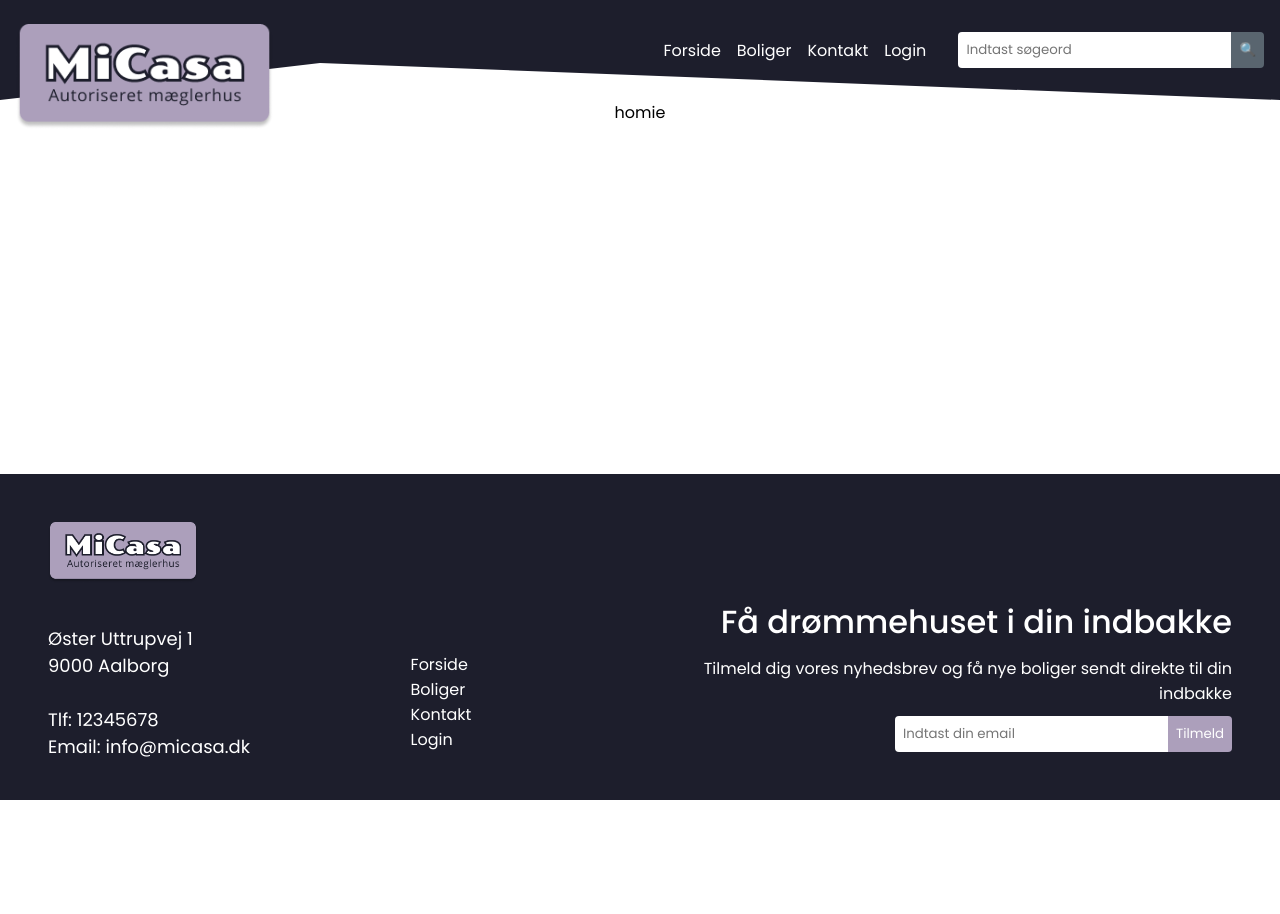
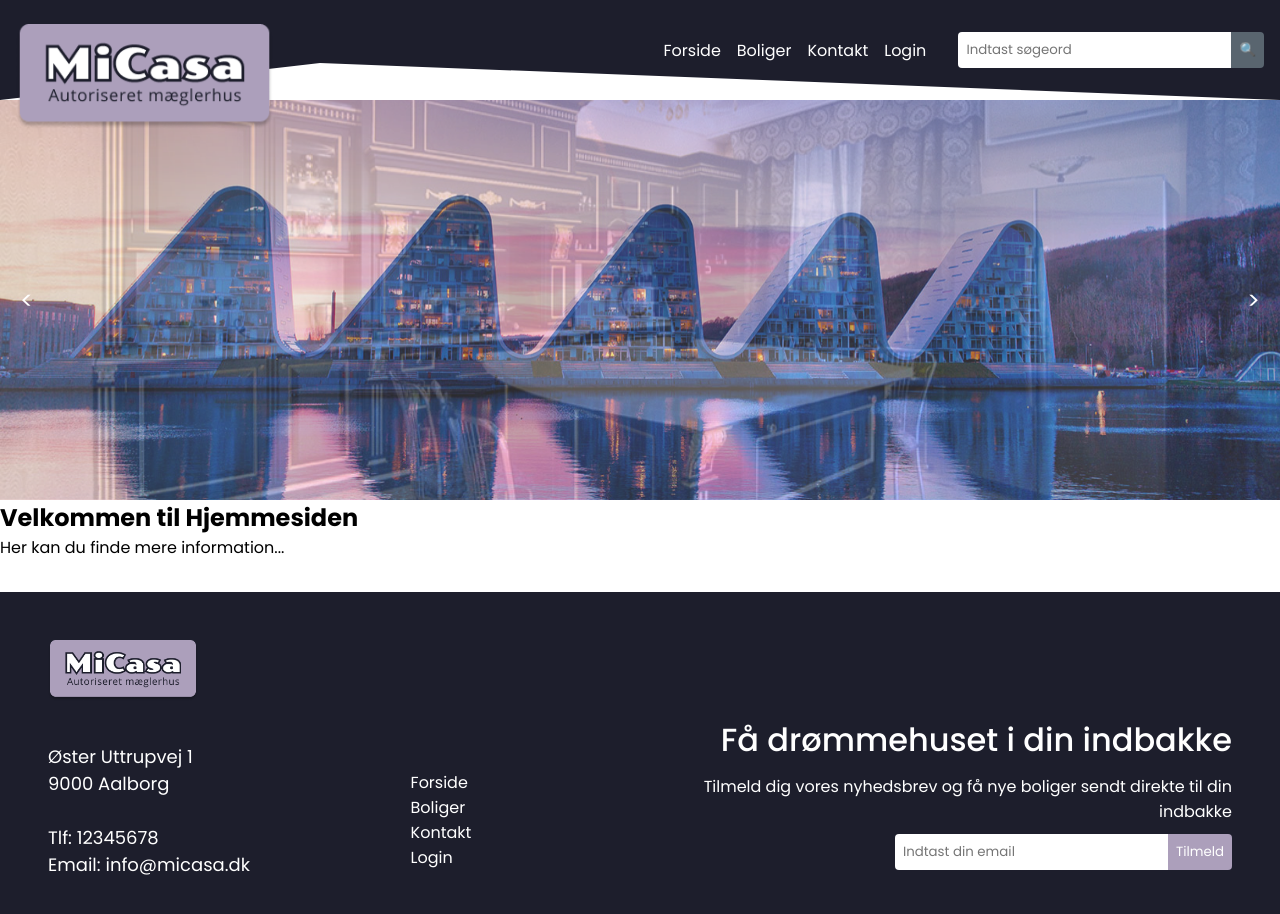
Before and after one commit to MarlaRey/miCasa, a React (Vite) app: page / in a window 1280 px wide. Shown: the top 914 px of the page. Before the commit the page ends 800 px from the top, so only its background shows below. Built offline with nearby package versions, Linux system fonts and the light colour scheme; no server answers.

Commit message:
sliderGallery på home

```diff
--- /dev/null
+++ b/src/components/SliderGallery.jsx
@@ -0,0 +1,48 @@
+import React, { useState, useEffect } from 'react';
+import styles from './SliderGallery.module.scss'; // Importér dine stilarter
+
+const SliderGallery = () => {
+  const images = import.meta.glob('../assets/img/slideshow/*.jpg', { eager: true });
+
+  const imageArray = Object.values(images).map((image) => image.default);
+  const [currentIndex, setCurrentIndex] = useState(0);
+
+  useEffect(() => {
+    const interval = setInterval(() => {
+      setCurrentIndex((prevIndex) => (prevIndex === imageArray.length - 1 ? 0 : prevIndex + 1));
+    }, 5000); // Skift billede hver 5. sekund
+
+    return () => clearInterval(interval); // Ryd intervallet ved unmount
+  }, [imageArray.length]);
+
+  const handlePrevClick = () => {
+    setCurrentIndex((prevIndex) => (prevIndex === 0 ? imageArray.length - 1 : prevIndex - 1));
+  };
+
+  const handleNextClick = () => {
+    setCurrentIndex((prevIndex) => (prevIndex === imageArray.length - 1 ? 0 : prevIndex + 1));
+  };
+
+  return (
+    <div className={styles.slider}>
+      <div className={styles.sliderImage}>
+        {imageArray.map((image, index) => (
+          <img
+            key={index}
+            src={image}
+            alt={`Slide ${index + 1}`}
+            className={index === currentIndex ? styles.active : styles.inactive}
+          />
+        ))}
+      </div>
+      <button className={styles.prevButton} onClick={handlePrevClick}>
+        &lt;
+      </button>
+      <button className={styles.nextButton} onClick={handleNextClick}>
+        &gt;
+      </button>
+    </div>
+  );
+};
+
+export default SliderGallery;
--- /dev/null
+++ b/src/components/SliderGallery.module.scss
@@ -0,0 +1,56 @@
+.slider {
+  position: relative;
+  width: 100vw;
+  min-width: 100%;
+  height: 400px;
+  overflow: hidden;
+  background-color: #f0f0f0;
+}
+
+.sliderImage {
+  position: relative;
+  width: 100%;
+  height: 100%;
+  display: flex;
+  justify-content: center;
+  align-items: center;
+}
+
+.sliderImage img {
+  position: absolute;
+  top: 0;
+  left: 0;
+  width: 100%;
+  height: 100%;
+  object-fit: cover;
+  transition: opacity 1.5s ease-in-out; /* Tilføjer blød overgang */
+}
+
+.active {
+  opacity: 1;
+}
+
+.inactive {
+  opacity: 0;
+}
+
+.prevButton,
+.nextButton {
+  position: absolute;
+  top: 50%;
+  transform: translateY(-50%);
+  background-color: rgba(0, 0, 0, 0);
+  color: #fff;
+  border: none;
+  padding: 10px;
+  cursor: pointer;
+  font-size: 24px;
+}
+
+.prevButton {
+  left: 10px;
+}
+
+.nextButton {
+  right: 10px;
+}
--- a/src/pages/Home.jsx
+++ b/src/pages/Home.jsx
@@ -1,21 +1,21 @@
-import { useState, useEffect } from 'react';
-import { Link } from 'react-router-dom'; // Til navigation
-import Slider from 'react-slick'; // Til slideshow
-import styles from './Home.module.scss';
-
-// Importer billederne
-import slide1 from '../assets/img/slideshow/slide-1.jpg';
-import slide2 from '../assets/img/slideshow/slide-2.jpg';
-import slide3 from '../assets/img/slideshow/slide-3.jpg';
-import slide4 from '../assets/img/slideshow/slide-4.jpg';
-import slide5 from '../assets/img/slideshow/slide-5.jpg';
-import slide6 from '../assets/img/slideshow/slide-6.jpg';
+import React from 'react';
+import styles from './Home.module.scss'; // Importér dine stilarter
+import SliderGallery from '../components/SliderGallery';
 
 const Home = () => {
+  return (
+    <div className={styles.home}>
+      {/* Galleriet placeres øverst */}
+      <section className={styles.gallerySection}>
+        <SliderGallery />
+      </section>
 
-
-  return (
- <>homie</>
+      {/* Resten af din side kan du tilføje her */}
+      <section className={styles.content}>
+        <h1>Velkommen til Hjemmesiden</h1>
+        <p>Her kan du finde mere information...</p>
+      </section>
+    </div>
   );
 };
 
```
Also changed, not shown: src/components/ImageGallery.jsx (deleted, +0 -24 lines), src/components/ImageGallery.module.scss (deleted, +0 -69 lines).
